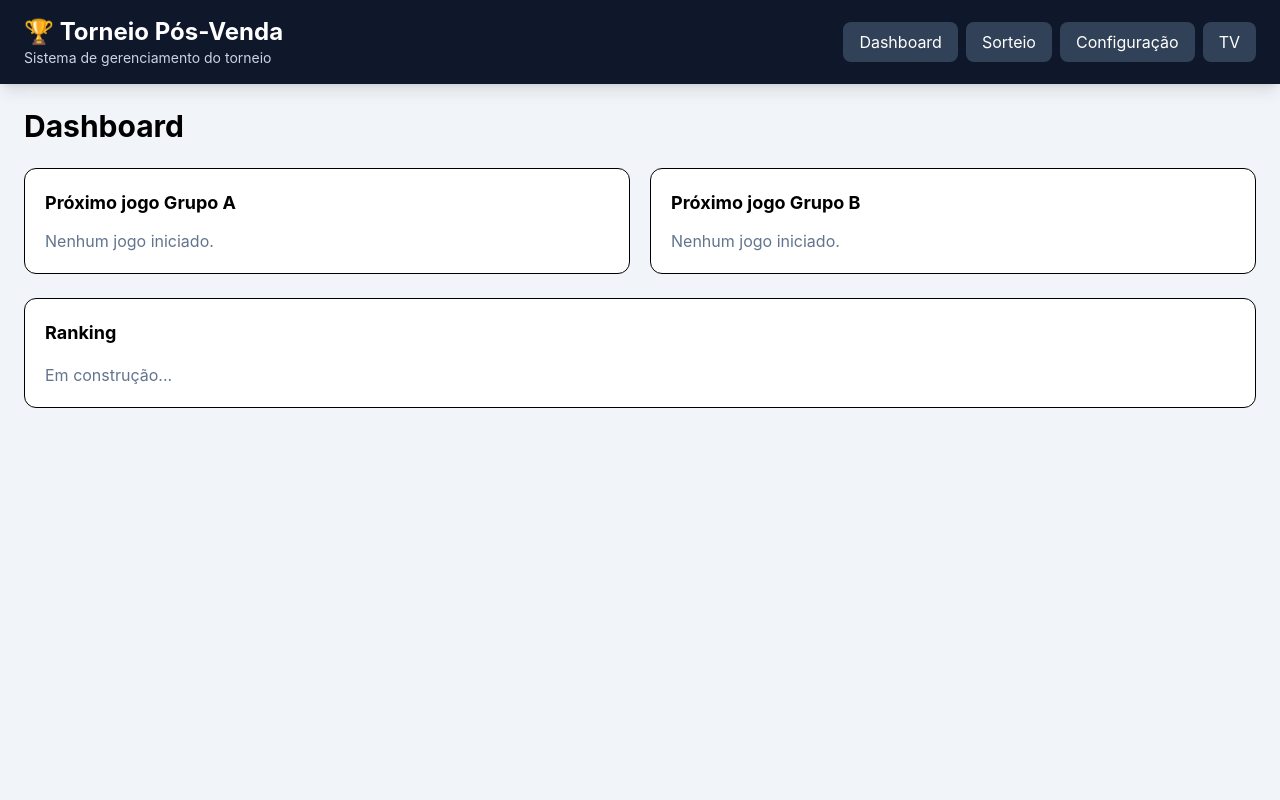
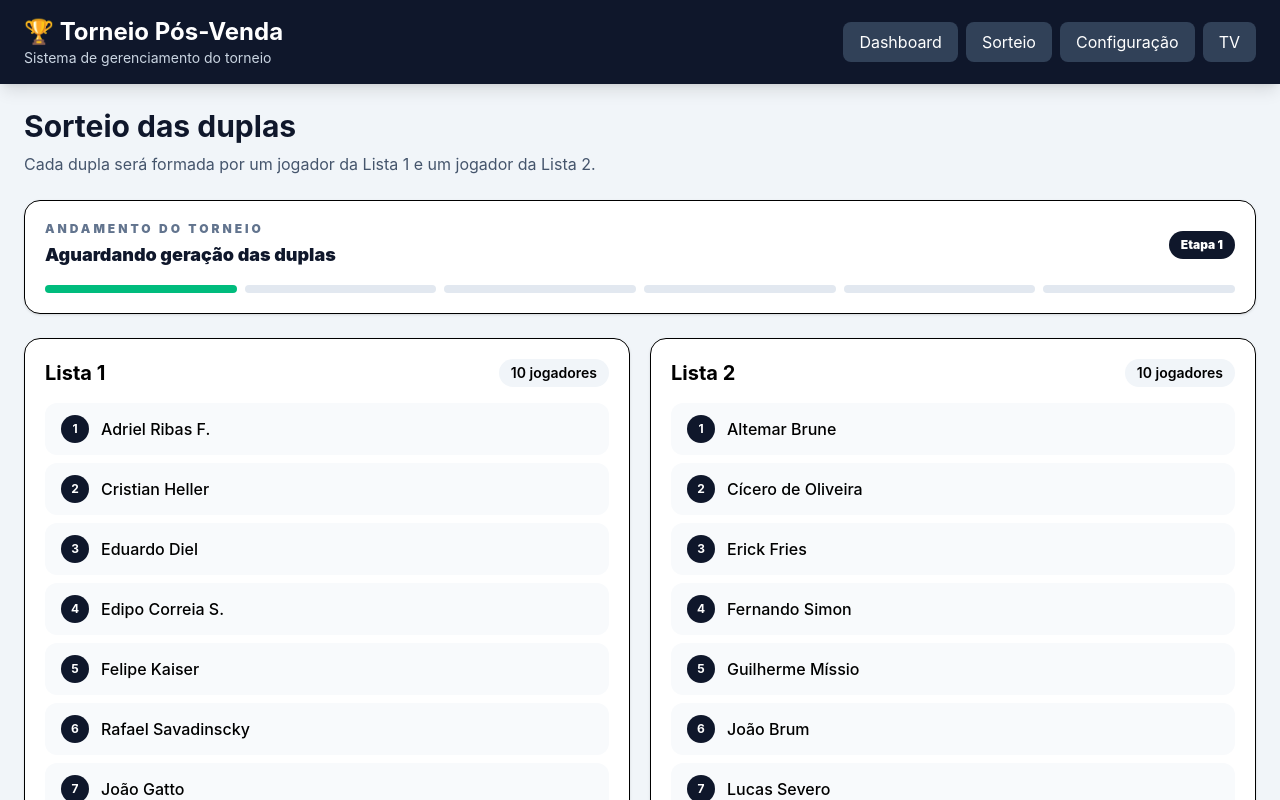
Before and after one commit to cgoliveirane-sketch/torneio-padel, a React (Vite) app: page / in a window 1280 px wide. Shown: the top 800 px of the page. Built offline with nearby package versions, Linux system fonts and the light colour scheme.

Commit message:
Ajusta layout do TV Mode e estabiliza chave eliminatoria

```diff
--- a/src/App.jsx
+++ b/src/App.jsx
@@ -15,7 +15,7 @@ const defaultSettings = {
 };
 
 export default function App() {
-  const [pagina, setPagina] = useState("dashboard");
+  const [pagina, setPagina] = useState("sorteio");
 
   const [settings, setSettings] = useState(() => {
     const savedSettings = window.localStorage.getItem(
@@ -59,7 +59,8 @@ export default function App() {
 
   return (
     <div className="min-h-screen bg-slate-100">
-      <header className="bg-slate-900 text-white shadow-lg">
+      {pagina !== "tv" && (
+  <header className="bg-slate-900 text-white shadow-lg">
         <div className="mx-auto flex max-w-7xl flex-col gap-4 px-6 py-4 md:flex-row md:items-center md:justify-between">
           <div>
             <h1 className="text-2xl font-bold">
@@ -106,8 +107,14 @@ export default function App() {
           </nav>
         </div>
       </header>
-
-      <main className="mx-auto max-w-7xl p-6">
+      )}
+      <main
+        className={
+          pagina === "tv"
+            ? "w-full bg-slate-950"
+            : "mx-auto w-full max-w-7xl p-6"
+        }
+      >
         {renderPagina()}
       </main>
     </div>
--- a/src/components/TournamentStage/BracketScreen.jsx
+++ b/src/components/TournamentStage/BracketScreen.jsx
@@ -16,15 +16,15 @@ export default function BracketScreen({
   const sf2 = semifinals[1];
 
   const final = finalMatch[0];
-  const thirdPlaceGame = thirdPlaceMatch[0];
+  const thirdPlace = thirdPlaceMatch[0];
 
   return (
-  <section className="overflow-x-auto rounded-3xl border border-slate-800 bg-slate-950 p-3 shadow-2xl sm:p-6">
+  <section className="w-full overflow-auto bg-slate-950 p-4">
     <p className="mb-3 text-center text-sm text-slate-400 lg:hidden">
       Deslize horizontalmente para ver toda a chave
     </p>
 
-    <div className="relative mx-auto h-[1180px] min-w-[1720px] origin-top-left scale-[0.72] sm:scale-[0.82] lg:scale-100">
+    <div className="relative mx-auto h-[1180px] w-[1720px]">
 
         {/* Títulos */}
         <div className="absolute left-[20px] top-0 w-[390px] text-center">
--- a/src/pages/TvMode.jsx
+++ b/src/pages/TvMode.jsx
@@ -163,9 +163,9 @@ if (DEMO_MODE) {
   }
 
   return (
-    <div className="min-h-screen bg-slate-950 p-6 text-white">
-      <div className="mx-auto max-w-[1800px] space-y-6">
-        <header className="flex flex-col gap-3 rounded-3xl border border-slate-800 bg-slate-900 p-6 shadow-xl md:flex-row md:items-center md:justify-between">
+    <div className="min-h-screen bg-slate-950 p-4 text-white">
+  <div className="mx-auto w-full max-w-[1800px] space-y-4">
+        <header className="flex w-full flex-col gap-3 border-b border-slate-800 bg-slate-900 px-6 py-5 shadow-xl md:flex-row md:items-center md:justify-between">
           <div>
             <p className="text-sm font-semibold uppercase tracking-[0.25em] text-emerald-400">
               Torneio ao vivo
@@ -186,7 +186,7 @@ if (DEMO_MODE) {
             </div>
           </div>
         </header>
-
+        <main className="w-full p-3 sm:p-4">
         {isGroupStage && (
           <>
             <section className="grid gap-6 lg:grid-cols-2">
@@ -267,6 +267,7 @@ if (DEMO_MODE) {
     />
   </div>
 )}
+</main>
       </div>
     </div>
   );
```
